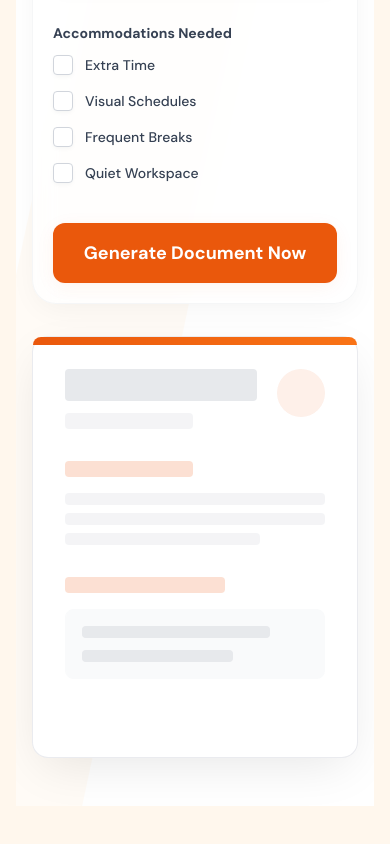
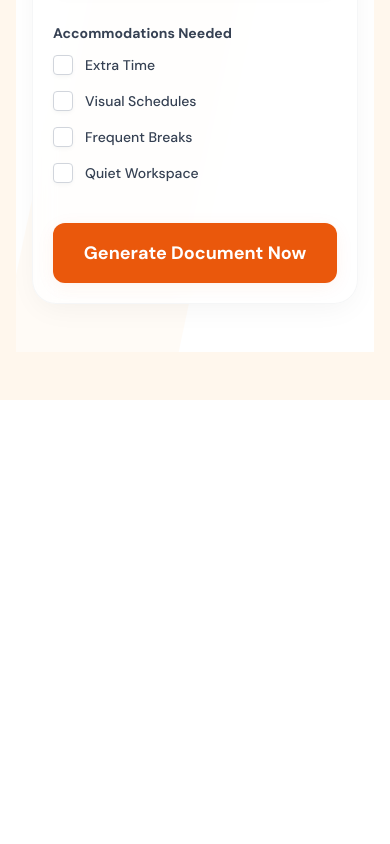
Before and after one commit to nk1041/gravity, a React (Vite) app: page /tool/lp in a window 390 px wide. Shown: the part 672-1516 px from the top of the page. After the commit the page ends 1072 px from the top, so only its background shows below. Built offline with nearby package versions, Linux system fonts and the light colour scheme.

Commit message:
Hide document skeleton preview on mobile when not generating

```diff
--- a/src/components/DocumentGenerator.jsx
+++ b/src/components/DocumentGenerator.jsx
@@ -440,7 +440,7 @@ const DocumentGenerator = ({ defaultType = 'iep' }) => {
             </FadeIn>
           </div>
 
-          <div className="w-full lg:w-1/2 flex justify-center sticky top-24">
+          <div className={`w-full lg:w-1/2 justify-center lg:sticky top-24 ${(!isGenerated && !isGenerating) ? 'hidden lg:flex' : 'flex'}`}>
             <FadeIn direction="left" delay={200} className="w-full">
               {/* Dynamic Document Preview */}
               <div className={`relative w-full max-w-lg aspect-[8.5/11] bg-white rounded-2xl shadow-[0_15px_50px_-10px_rgba(0,0,0,0.1)] border border-gray-200/80 p-8 transition-all duration-700 ease-linear-curve ${isGenerating ? 'opacity-70 scale-[0.98]' : 'opacity-100 scale-100'}`}>
```
